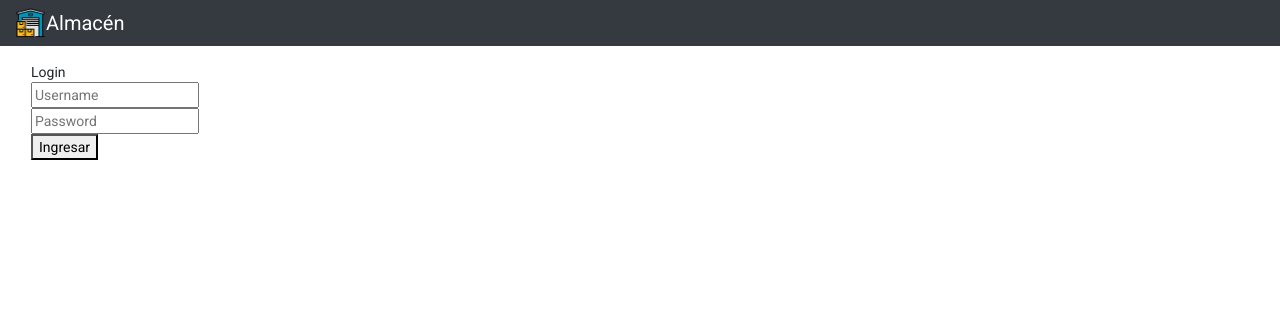
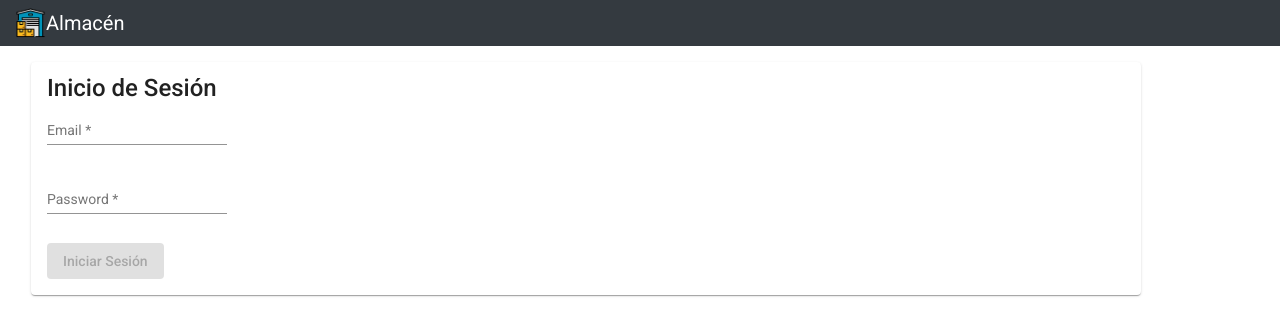
Before and after one commit to Maverick2329/AlmacenFE, an Angular app: page /login in a window 1280 px wide. Shown: the top 336 px of the page. Built offline with nearby package versions, Linux system fonts and the light colour scheme.

Commit message:
Se finaliza el metodo de eliminar categoria y se refactoriza con matcard el login colocando validacion

```diff
--- a/src/app/components/login/login.component.html
+++ b/src/app/components/login/login.component.html
@@ -1,40 +1,20 @@
-<div class="limiter">
-    <div class="container-login100">
-        <div class="wrap-login100 p-t-50 p-b-90">
-            <form class="login100-form validate-form flex-sb flex-w">
-
-                <span class="login100-form-title p-b-51">
-                    Login
-                </span>
-
-                <!-- <span class="text-danger">El correo es obligatorio</span> -->
-                <div class="wrap-input100 m-b-16">
-                    <input class="input100"
-                           type="text"
-                           [(ngModel)]="email"
-                           name="username"
-                           placeholder="Username">
-
-                    <span class="focus-input100"></span>
-                </div>
-
-                <!-- <span class="text-danger">La contraseña debe de ser más de 6 letras</span> -->
-                <div class="wrap-input100 m-b-16" data-validate = "Password is required">
-                    <input class="input100"
-                           type="password"
-                           [(ngModel)]="password"
-                           name="pass"
-                           placeholder="Password">
-                    <span class="focus-input100"></span>
-                </div>
-
-                <div class="container-login100-form-btn m-t-17">
-                    <button (click)="login()">
-                        Ingresar
-                    </button>
-                </div>
-
-            </form>
-        </div>
-    </div>
-</div>
+<mat-card>
+    <mat-card-title>Inicio de Sesión</mat-card-title>
+    <mat-card-content>
+        <form [formGroup]="loginForm" (ngSubmit)="login()">
+            <p>
+                <mat-form-field>
+                    <input type="text" formControlName="email" matInput placeholder="Email">
+                </mat-form-field>
+            </p>
+            <p>
+                <mat-form-field>
+                    <input type="password" formControlName="password" matInput placeholder="Password">
+                </mat-form-field>
+            </p>
+            <div>
+                <button type="submit" [disabled]="!loginForm.valid" mat-raised-button>Iniciar Sesión</button>
+            </div>
+        </form>
+    </mat-card-content>
+</mat-card>
--- a/src/app/components/login/login.component.ts
+++ b/src/app/components/login/login.component.ts
@@ -1,6 +1,7 @@
 import { Component, OnInit } from '@angular/core';
 import { AlmacenWSService } from '../../services/almacen-ws.service';
 import { Router } from '@angular/router';
+import { FormGroup, FormControl, FormBuilder, Validators } from '@angular/forms';
 
 @Component({
   selector: 'app-login',
@@ -8,10 +9,17 @@ import { Router } from '@angular/router';
 })
 export class LoginComponent implements OnInit {
 
-  public email: string;
-  public password: string;
+  public loginForm = this.formBuilder.group({
+    email: ['', Validators.required],
+    password: ['', Validators.required]
+  });
+  // public loginForm = new FormGroup({
+  //   email: new FormControl(''),
+  //   password: new FormControl('')
+  // });
   constructor(public apiAuth: AlmacenWSService,
-              private router: Router) {
+              private router: Router,
+              private formBuilder: FormBuilder) {
                 if (this.apiAuth.usuarioData){
                   this.router.navigate(['/home']);
                 }
@@ -21,7 +29,7 @@ export class LoginComponent implements OnInit {
   }
 
   login(){
-    this.apiAuth.login(this.email, this.password).subscribe(response => {
+    this.apiAuth.login(this.loginForm.value).subscribe(response => {
       // console.log(response);
       if (response.exito === 1){
         this.router.navigate(['/home']);
--- /dev/null
+++ b/src/app/models/login.ts
@@ -0,0 +1,4 @@
+export interface Login {
+    email: string;
+    password: string;
+}
--- a/src/app/services/almacen-ws.service.ts
+++ b/src/app/services/almacen-ws.service.ts
@@ -5,6 +5,7 @@ import { Response } from '../models/response';
 import { Usuario } from '../models/usuario';
 import { map } from 'rxjs/operators';
 import { Categoria } from '../models/categoria';
+import { Login } from '../models/login';
 
 const httpOption = {
   headers: new HttpHeaders({
@@ -34,8 +35,8 @@ export class AlmacenWSService {
     this.usuario = this.usuarioSubject.asObservable();
   }
 
-  login(email: string, password: string): Observable<Response>{
-    return this.http.post<Response>(this.urlLogin, { email, password }, httpOption).pipe(
+  login(login: Login): Observable<Response>{
+    return this.http.post<Response>(this.urlLogin, login, httpOption).pipe(
       map(res => {
         if (res.exito === 1){
           const usuario: Usuario = res.data;
```
Also changed, not shown: src/app/app.module.ts (+5 -2 lines).
